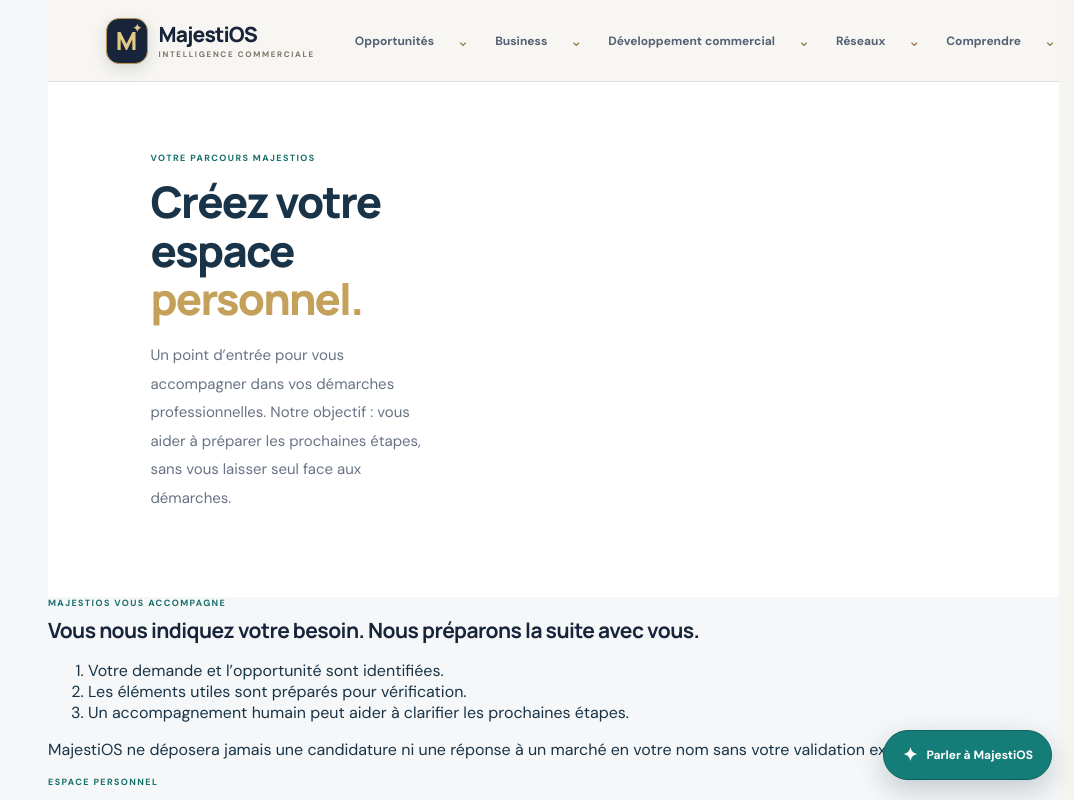
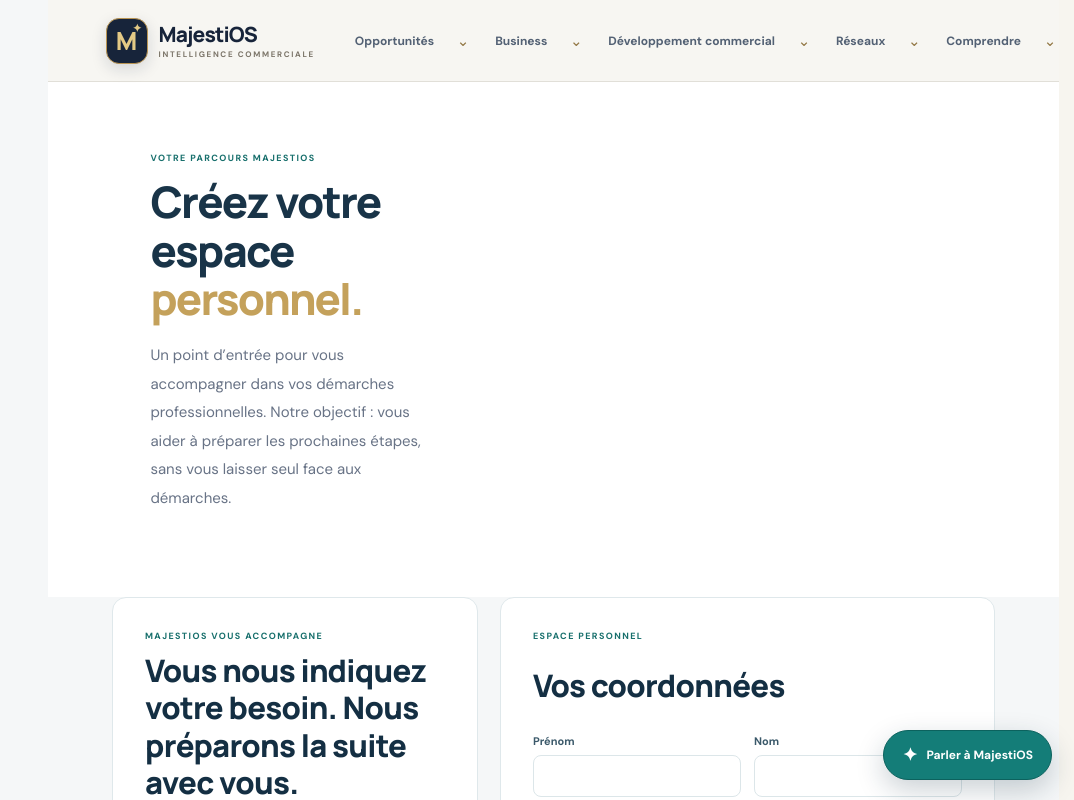
Before and after one commit to Chexpeer/Majestios, a Next.js app: page /creer-espace in a window 1280 px wide. Shown: the top 800 px of the page, without its empty margins (206-1280 px from the left). Built offline with nearby package versions, Linux system fonts and the light colour scheme.

Commit message:
Style job search, application intake, and rightward recruitment ticker

```diff
--- a/src/app/globals.css
+++ b/src/app/globals.css
@@ -1657,3 +1657,53 @@ a:focus-visible, button:focus-visible, input:focus-visible, select:focus-visible
   .home-search-section .search-submit { grid-column: auto; }
   .home-search-note { text-align: left; }
 }
+
+
+/* Flux emploi : annonces de gauche à droite, avec candidature reliée à l’espace personnel. */
+.announcement-band-emploi .announcement-flow-track { padding: 0; }
+.announcement-band-emploi .announcement-job-marquee { overflow: hidden; padding: 10px 0; }
+.announcement-job-marquee-group { display: flex; width: max-content; animation: maj-job-marquee-right 48s linear infinite; }
+.announcement-job-marquee:hover .announcement-job-marquee-group,
+.announcement-job-marquee:focus-within .announcement-job-marquee-group { animation-play-state: paused; }
+.announcement-job-chip { display: inline-flex; flex: 0 0 auto; align-items: center; gap: 8px; margin: 0 8px; padding: 10px 13px; border: 1px solid rgb(255 255 255 / 18%); border-radius: 8px; background: rgb(255 255 255 / 6%); color: #edf6f5; font-size: 10px; white-space: nowrap; }
+.announcement-job-chip > span:last-child { color: #d6bd7e; font-weight: 800; }
+.announcement-job-chip:hover { border-color: #d6bd7e; background: rgb(255 255 255 / 12%); }
+@keyframes maj-job-marquee-right { from { transform: translateX(-50%); } to { transform: translateX(0); } }
+.employment-search { margin: 0 clamp(18px, 5vw, 76px) 45px; padding: clamp(20px, 3vw, 34px); border: 1px solid #dfe8eb; border-radius: 15px; background: #fff; }
+.employment-search-heading h2 { margin: 9px 0; color: #142f43; font: 800 clamp(25px, 3vw, 34px)/1.2 Manrope, sans-serif; letter-spacing: -.8px; }
+.employment-search-heading p { color: #607585; font-size: 12px; line-height: 1.7; }
+.employment-filter-grid { display: grid; grid-template-columns: repeat(3, minmax(0, 1fr)); gap: 13px; margin: 23px 0 30px; }
+.employment-filter-grid label, .create-space-form label { display: grid; gap: 7px; color: #3b596a; font-size: 11px; font-weight: 800; }
+.employment-filter-grid input, .employment-filter-grid select, .create-space-form input:not([type="checkbox"]):not([type="file"]), .create-space-form select, .create-space-form textarea { width: 100%; min-width: 0; padding: 12px; border: 1px solid #dce6e9; border-radius: 8px; background: #fff; color: #18384b; font-size: 12px; }
+.employment-results-heading { display: flex; align-items: center; justify-content: space-between; gap: 12px; margin: 0 0 15px; }
+.employment-results-heading h3 { margin: 0; color: #142f43; font: 800 19px Manrope, sans-serif; }
+.employment-results-heading > span { color: #637b88; font-size: 11px; }
+.employment-results { display: grid; grid-template-columns: repeat(2, minmax(0, 1fr)); gap: 14px; }
+.employment-card { display: flex; flex-direction: column; align-items: flex-start; min-width: 0; padding: 21px; border: 1px solid #e0e8eb; border-radius: 12px; background: linear-gradient(145deg, #fff, #f8fbfb); }
+.employment-card-top { display: flex; flex-wrap: wrap; gap: 7px; }
+.employment-tag { padding: 6px 8px; border-radius: 5px; background: #eaf5f3; color: #176c69; font-size: 9px; font-weight: 850; }
+.employment-tag.employment-contract { background: #f4eddd; color: #84662f; }
+.employment-card h3 { margin: 15px 0 8px; color: #142f43; font: 800 17px/1.35 Manrope, sans-serif; }
+.employment-card p { color: #607585; font-size: 12px; line-height: 1.75; }
+.employment-meta { display: flex; flex-wrap: wrap; gap: 8px; margin: 3px 0 13px; }
+.employment-meta span { padding: 6px 8px; border: 1px solid #e1e9ec; border-radius: 6px; color: #506879; font-size: 10px; }
+.employment-card small { margin: 0 0 15px; color: #7a8c97; font-size: 9px; line-height: 1.65; }
+.employment-apply { display: inline-flex; align-items: center; justify-content: center; margin-top: auto; padding: 12px 14px; text-align: center; }
+.create-space-layout { display: grid; grid-template-columns: minmax(0, .85fr) minmax(0, 1.15fr); align-items: start; gap: 22px; margin: 0 clamp(18px, 5vw, 76px) 48px; }
+.create-space-promise, .create-space-form-card { min-width: 0; padding: clamp(20px, 3vw, 32px); border: 1px solid #dfe8eb; border-radius: 14px; background: #fff; }
+.create-space-promise h2, .create-space-form h2, .form-preparation-notice h2 { margin: 10px 0 15px; color: #142f43; font: 800 clamp(23px, 2.6vw, 31px)/1.2 Manrope, sans-serif; letter-spacing: -.7px; }
+.create-space-promise ol { display: grid; gap: 14px; padding-left: 20px; color: #506879; font-size: 12px; line-height: 1.8; }
+.create-space-promise p, .form-preparation-notice p { color: #607585; font-size: 11px; line-height: 1.8; }
+.create-space-form { display: grid; gap: 15px; }
+.create-space-fields { display: grid; grid-template-columns: repeat(2, minmax(0, 1fr)); gap: 13px; }
+.create-space-form input[type="file"] { display: block; width: 100%; max-width: 100%; padding: 9px; border: 1px solid #dce6e9; border-radius: 8px; background: #f8fbfb; font-size: 11px; }
+.create-space-form .document-upload { padding: 13px; border: 1px dashed #c9dadd; border-radius: 9px; background: #f8fbfb; }
+.create-space-form .document-upload small { color: #718692; font-size: 10px; font-weight: 500; line-height: 1.6; }
+.create-space-form .create-space-consent { display: flex; grid-template-columns: auto 1fr; align-items: flex-start; gap: 9px; color: #607585; font-size: 10px; font-weight: 500; line-height: 1.6; }
+.create-space-consent input { flex: 0 0 auto; margin-top: 2px; accent-color: #176c69; }
+.create-space-form .search-submit { margin: 0; }
+.selected-opportunity { margin: 0; padding: 10px 12px; border-radius: 7px; background: #f1f7f6; color: #496171; font-size: 11px; line-height: 1.6; overflow-wrap: anywhere; }
+.form-preparation-notice { padding: 18px; border: 1px solid #d7e9e5; border-radius: 10px; background: #f1f8f6; }
+@media (max-width: 850px) { .employment-filter-grid { grid-template-columns: repeat(2, minmax(0, 1fr)); } .create-space-layout { grid-template-columns: 1fr; } }
+@media (max-width: 600px) { .employment-search { margin: 0 14px 30px; padding: 18px 14px; } .employment-filter-grid, .employment-results, .create-space-fields { grid-template-columns: 1fr; } .create-space-layout { margin: 0 14px 32px; } .employment-card { padding: 17px; } .announcement-job-chip { font-size: 9px; } }
+@media (prefers-reduced-motion: reduce) { .announcement-job-marquee-group { animation: none; } }
```
